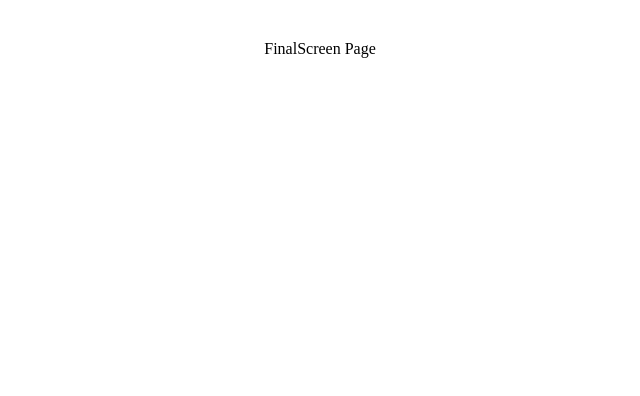
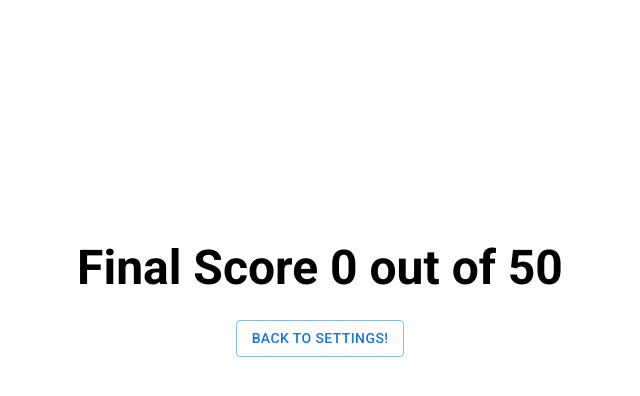
Before and after one commit to delanobmarques/quiz-app, a React (Create React App) app: page /score in a window 1280 px wide. Shown: the top 396 px of the page, without its empty margins (320-960 px from the left). Built offline with nearby package versions, Linux system fonts and the light colour scheme.

Commit message:
update final screen page, code refactoring

```diff
--- a/src/pages/final-screen.page.jsx
+++ b/src/pages/final-screen.page.jsx
@@ -1,9 +1,30 @@
+import { Button, Typography } from "@mui/material";
+import { Box } from "@mui/system";
+import { useDispatch, useSelector } from "react-redux";
+import { useNavigate } from "react-router-dom";
+import { handleAmountChange, handleScoreChange } from "../redux/actions";
+
 const FinalScreen = () => {
-    return (
-      <div>
-          FinalScreen Page
-      </div>
-    )
-  }
+  const disptach = useDispatch();
+  const navigate = useNavigate();
+  const { score, amount_of_questions } = useSelector((state) => state);
 
-  export default FinalScreen;
+  const handleBackToSettings = () => {
+    disptach(handleScoreChange(0));
+    disptach(handleAmountChange(50));
+    navigate("/");
+  };
+
+  return (
+    <Box mt={30}>
+      <Typography variant="h3" fontWeight="bold" mb={3}>
+        Final Score {score} out of {amount_of_questions}
+      </Typography>
+      <Button onClick={handleBackToSettings} variant="outlined">
+        back to settings!
+      </Button>
+    </Box>
+  );
+};
+
+export default FinalScreen;
--- a/src/pages/questions.page.jsx
+++ b/src/pages/questions.page.jsx
@@ -20,8 +20,6 @@
   const navigate = useNavigate();
   const dispatch = useDispatch();
 
-  // console.log(amount_of_questions, question_category, question_difficulty, question_type);
-
   let apiUrl = `/api.php?amount=${amount_of_questions}`;
 
   if (question_category) {
@@ -34,6 +32,8 @@
     apiUrl = apiUrl.concat(`&type=${question_type}`);
   }
 
+  console.log(question_category, question_difficulty, question_type, amount_of_questions);
+
   const getRandomInt = (max) => {
     return Math.floor(Math.random() * Math.floor(max));
   };
@@ -41,10 +41,6 @@
   const { response, loading } = useAxios({ url: apiUrl });
   const [questionIndex, setQuestionIndex] = useState(0);
   const [options, setOptions] = useState([]);
-
-  console.log(response);
-
-  console.log(options);
 
   useEffect(() => {
     if (response?.results.length) {
@@ -83,7 +79,7 @@
 
   return (
       <Box>
-      <Typography variant="h4">Questions {questionIndex + 1}</Typography>
+        <Typography variant="h4">Question {questionIndex + 1}</Typography>
         <Typography mt={5}>
           {decode(response.results[questionIndex].question)}
         </Typography>
@@ -95,7 +91,7 @@
           </Box>
         ))}
         <Box mt={5}>
-          Score: 3/3
+          Score: {score} / {response.results.length}
         </Box>
     </Box>
     )
```
Also changed, not shown: src/pages/home.page.jsx (deleted, +0 -7 lines). Lines whose indentation alone changed are shown as unchanged.
